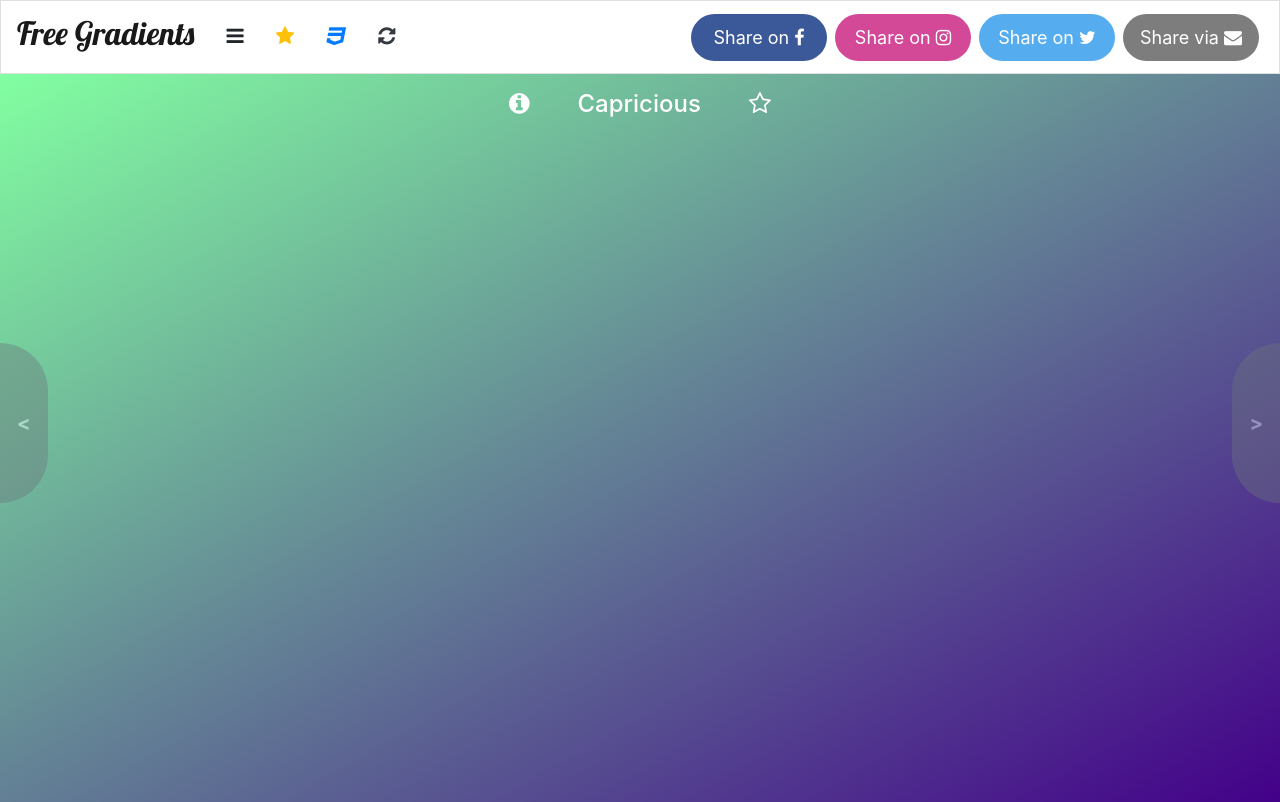
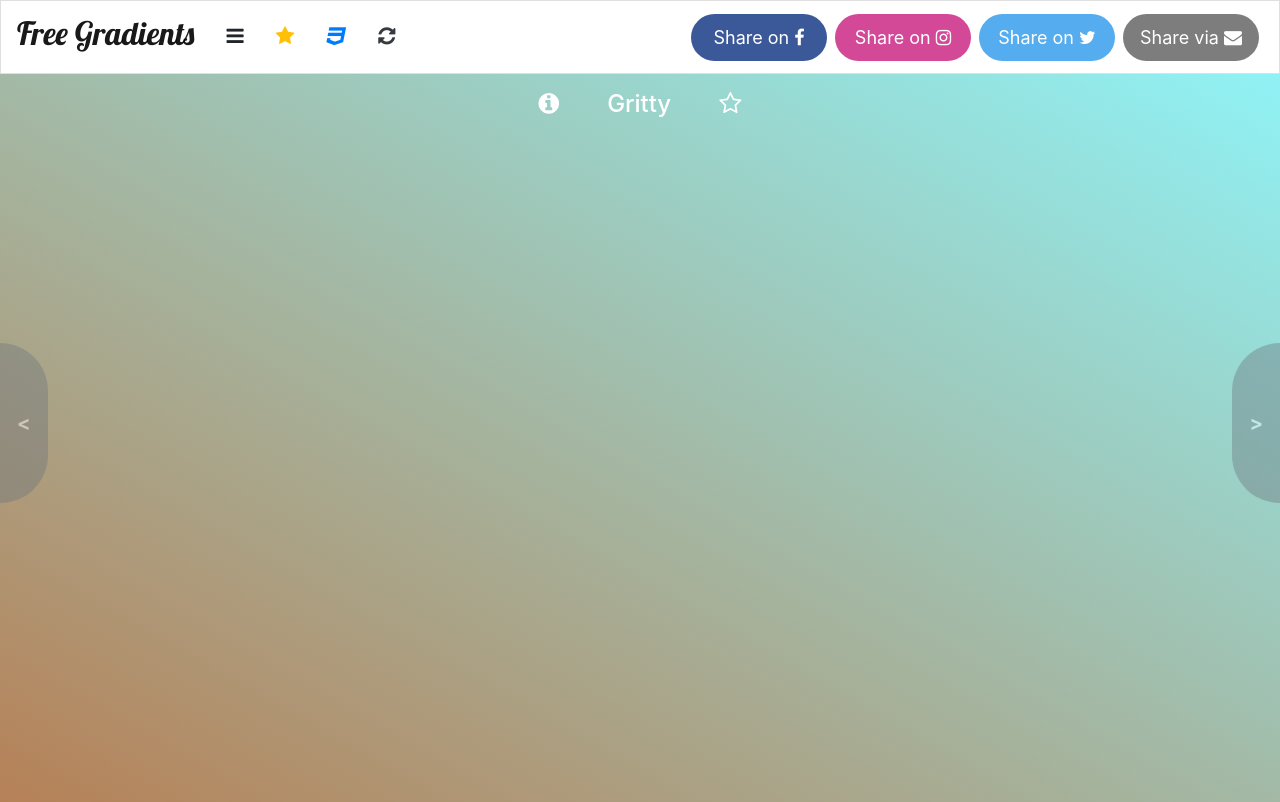
Before and after one commit to vsahinid/freegradients, a React (Create React App) app: page / in a window 1280 px wide. Built offline with nearby package versions, Linux system fonts and the light colour scheme.

Commit message:
Added some colors

```diff
--- a/src/App.js
+++ b/src/App.js
@@ -3,7 +3,7 @@ import { COLORS } from "./MyColors";
 import "./App.css";
 import ColorPanel from "./components/ColorPanel/ColorPanel";
 import Navbar from "./components/Navbar/Navbar";
-const myColor = COLORS[0];
+const myColor = COLORS[COLORS.length - 1];
 
 class App extends Component {
   state = {
--- a/src/MyColors.js
+++ b/src/MyColors.js
@@ -28,5 +28,73 @@ export const COLORS = [
     orientation2: "left",
     definition:
       "Adjective. Easily seen or noticed; readily visible or observable."
+  },
+  {
+    id: 4,
+    name: "Plummy",
+    color1: "#9A2A1C",
+    color2: "#E1A82D",
+    orientation1: "bottom",
+    orientation2: "right",
+    definition:
+      "Adjective. Full of plums; desirable; having a plum color; rich and mellow often to the point of insincerity."
+  },
+  {
+    id: 5,
+    name: "Volition",
+    color1: "#F7F7F7",
+    color2: "#E7442E",
+    orientation1: "top",
+    orientation2: "right",
+    definition:
+      "Noun. The power of choosing or determining: will; an act of making a choice or decision; a choice or decision made."
+  },
+  {
+    id: 6,
+    name: "Supersede",
+    color1: "#6FB346",
+    color2: "#B8CDE5",
+    orientation1: "bottom",
+    orientation2: "right",
+    definition:
+      "Verb. To cause to be set aside or to force out of use as inferior."
+  },
+  {
+    id: 7,
+    name: "Contraption",
+    color1: "#6A2356",
+    color2: "#927A1D",
+    orientation1: "bottom",
+    orientation2: "right",
+    definition: "Noun. A device or gadget."
+  },
+  {
+    id: 8,
+    name: "Acquisitive",
+    color1: "#F6D880",
+    color2: "#000000",
+    orientation1: "top",
+    orientation2: "right",
+    definition:
+      "Adjective. Strongly desirous of possessing or acquiring something."
+  },
+  {
+    id: 9,
+    name: "Colloquial",
+    color1: "#B0DF21",
+    color2: "#95D3E4",
+    orientation1: "bottom",
+    orientation2: "left",
+    definition: "Adjective. Not formal or literary."
+  },
+  {
+    id: 10,
+    name: "Gritty",
+    color1: "#B68157",
+    color2: "#90F2F5",
+    orientation1: "top",
+    orientation2: "right",
+    definition:
+      "Adjective. Containing or resembling grit; courageously persistent."
   }
 ];
```
